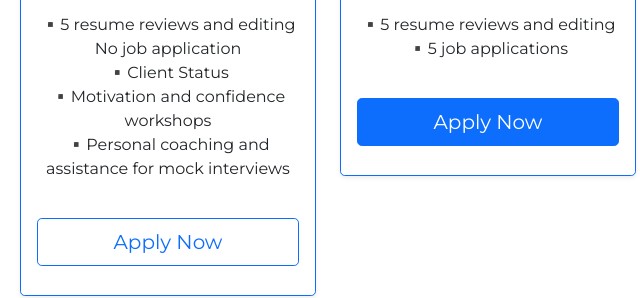
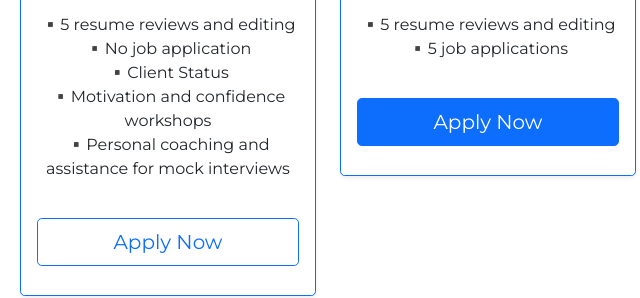
Before and after one commit to Kevgeezz/Cv-Gen, a plain HTML site: page P_index.html in a window 1280 px wide. Shown: the part 424-722 px from the top of the page, 152-792 px from the left. Drawn offline with Linux system fonts and the light colour scheme.

Commit message:
Update P_index.html

```diff
--- a/P_index.html
+++ b/P_index.html
@@ -78,7 +78,7 @@
             <h1 class="card-title pricing-card-title">$20<small class="text-muted fw-light">/mo</small></h1>
             <ul class="list-unstyled mt-3 mb-4">
               <li>▪️5 resume reviews and editing</li>
-              <li▪️>No job application </li>
+              <li>▪️No job application </li>
               <li>▪️Client Status</li>
               <li>▪️Motivation and confidence workshops  </li>
               <li>▪️Personal coaching and assistance for mock interviews
```
